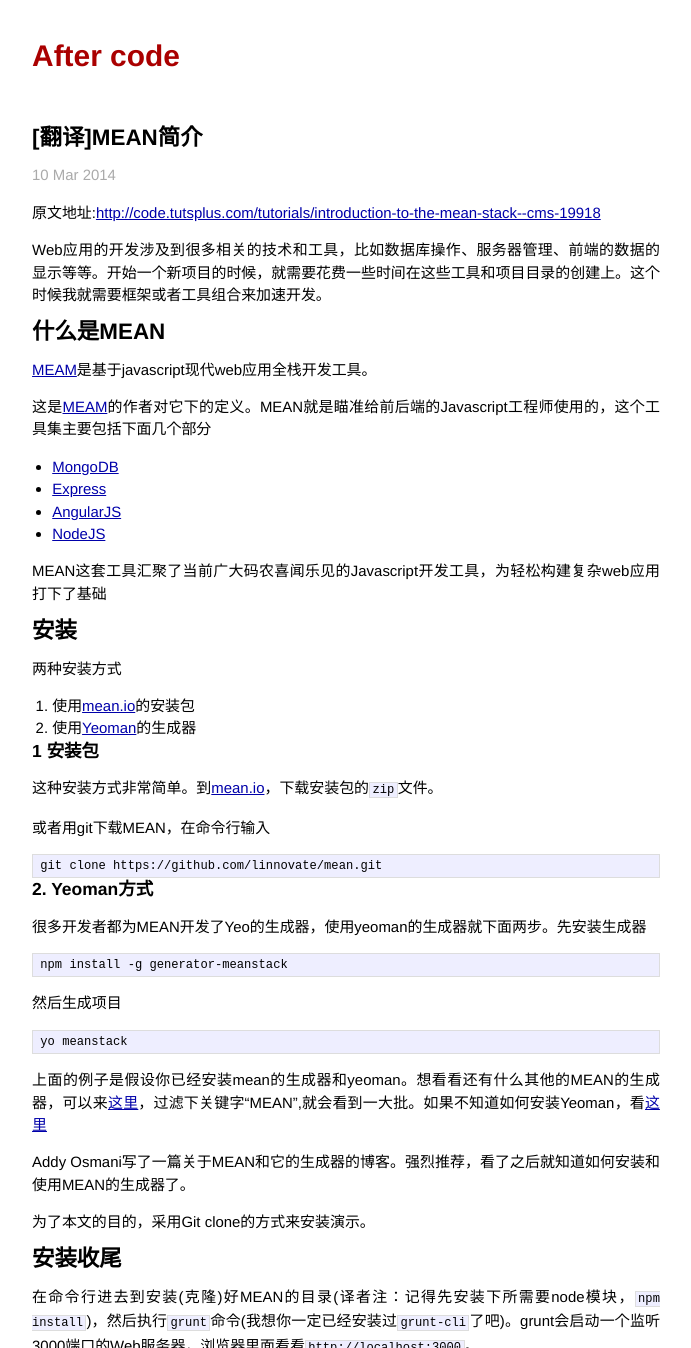
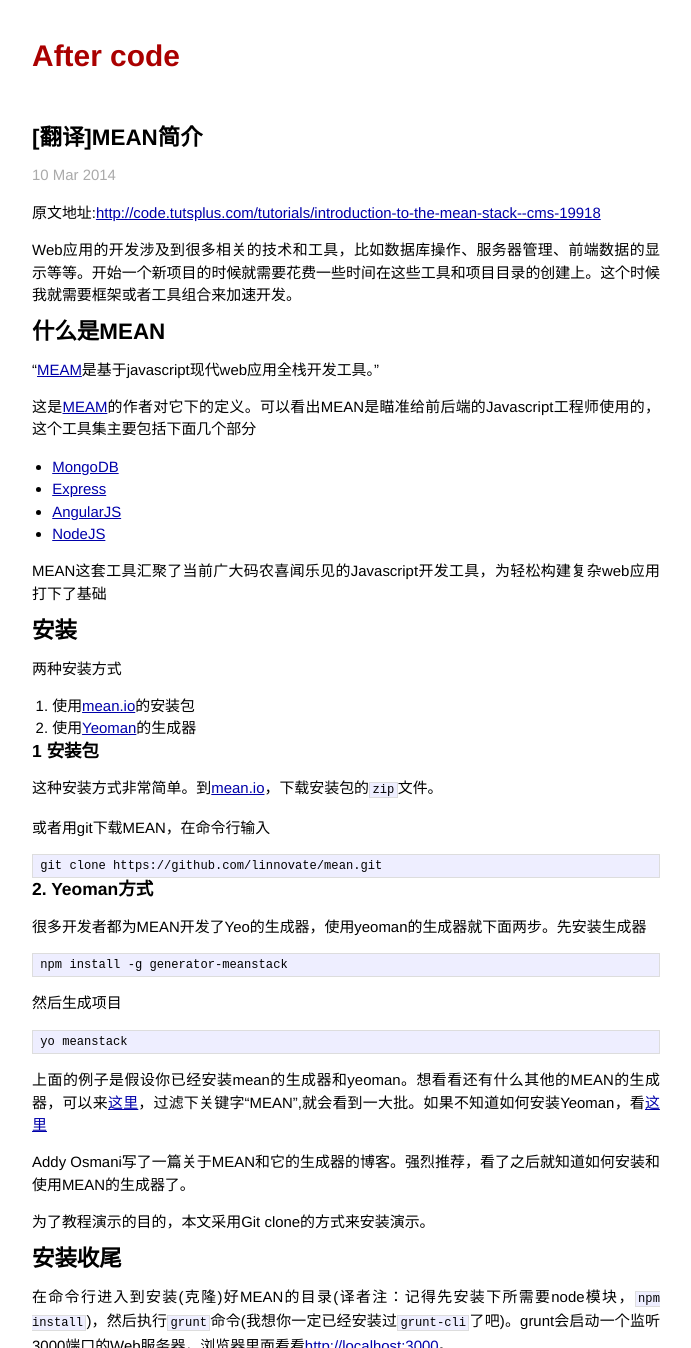
Before and after one commit to stormslowly/stormslowly.github.io, a Jekyll site: the page built from _posts/2014-03-10-Introduction-to-the-MEAN-Stack.markdown, in a window 1280 px wide and 1400 px high, cut to the strip 0-1348 px from the top of the window. Shown: the whole strip, without its empty margins (294-985 px from the left). Built offline with Jekyll 4.4.1, drawn with Linux system fonts in a browser that asks for light colours; Markdown is read by kramdown in place of the engine named in the settings; some of the changed text lies outside the part shown.

Commit message:
small modify

````diff
--- a/_posts/2014-03-10-Introduction-to-the-MEAN-Stack.markdown
+++ b/_posts/2014-03-10-Introduction-to-the-MEAN-Stack.markdown
@@ -8,13 +8,13 @@
 原文地址:<http://code.tutsplus.com/tutorials/introduction-to-the-mean-stack--cms-19918>
 
 
-Web应用的开发涉及到很多相关的技术和工具，比如数据库操作、服务器管理、前端的数据的显示等等。开始一个新项目的时候，就需要花费一些时间在这些工具和项目目录的创建上。这个时候我就需要框架或者工具组合来加速开发。
+Web应用的开发涉及到很多相关的技术和工具，比如数据库操作、服务器管理、前端数据的显示等等。开始一个新项目的时候就需要花费一些时间在这些工具和项目目录的创建上。这个时候我就需要框架或者工具组合来加速开发。
 
 
 ##什么是MEAN
-[MEAM][mean]是基于javascript现代web应用全栈开发工具。
+“[MEAM][mean]是基于javascript现代web应用全栈开发工具。”
 
-这是[MEAM][mean]的作者对它下的定义。MEAN就是瞄准给前后端的Javascript工程师使用的，这个工具集主要包括下面几个部分
+这是[MEAM][mean]的作者对它下的定义。可以看出MEAN是瞄准给前后端的Javascript工程师使用的，这个工具集主要包括下面几个部分
 
 * [MongoDB](http://www.mongodb.org/)
 * [Express](http://expressjs.com/)
@@ -46,7 +46,9 @@
 ```
 npm install -g generator-meanstack
 ```
+
 然后生成项目
+
 ```
 yo meanstack
 ```
@@ -56,11 +58,11 @@
 Addy Osmani写了一篇关于MEAN和它的生成器的博客。强烈推荐，看了之后就知道如何安装和使用MEAN的生成器了。
 
 
-为了本文的目的，采用Git clone的方式来安装演示。
+为了教程演示的目的，本文采用Git clone的方式来安装演示。
 
 ##安装收尾
 
-在命令行进去到安装(克隆)好MEAN的目录(译者注：记得先安装下所需要node模块，``npm install``)，然后执行``grunt``命令(我想你一定已经安装过``grunt-cli``了吧)。grunt会启动一个监听3000端口的Web服务器，浏览器里面看看``http://localhost:3000``。
+在命令行进入到安装(克隆)好MEAN的目录(译者注：记得先安装下所需要node模块，``npm install``)，然后执行``grunt``命令(我想你一定已经安装过``grunt-cli``了吧)。grunt会启动一个监听3000端口的Web服务器，浏览器里面看看<http://localhost:3000>。
 
 ![meanpage](https://s3.amazonaws.com/cms-assets.tutsplus.com/uploads/users/45/posts/19918/image/site.jpeg)
 
@@ -136,7 +138,7 @@
 
 ###译者赠送一视频。
 如果等不及tuts的第二篇教程，可以看看这个是视频
-<http://tagtree.tv/mean-stack-episode1> 和 对以的代码<https://github.com/hendrikswan/tagtree-mean> 不过需要翻墙和twitter账号。
+<http://tagtree.tv/mean-stack-episode1>(不过需要翻墙和twitter账号。)和 对以的代码<https://github.com/hendrikswan/tagtree-mean>
 
 ---
 ## 捐赠
````
Also changed, not shown: other parts of _posts/2014-03-10-Introduction-to-the-MEAN-Stack.markdown (+3 -3 lines).
